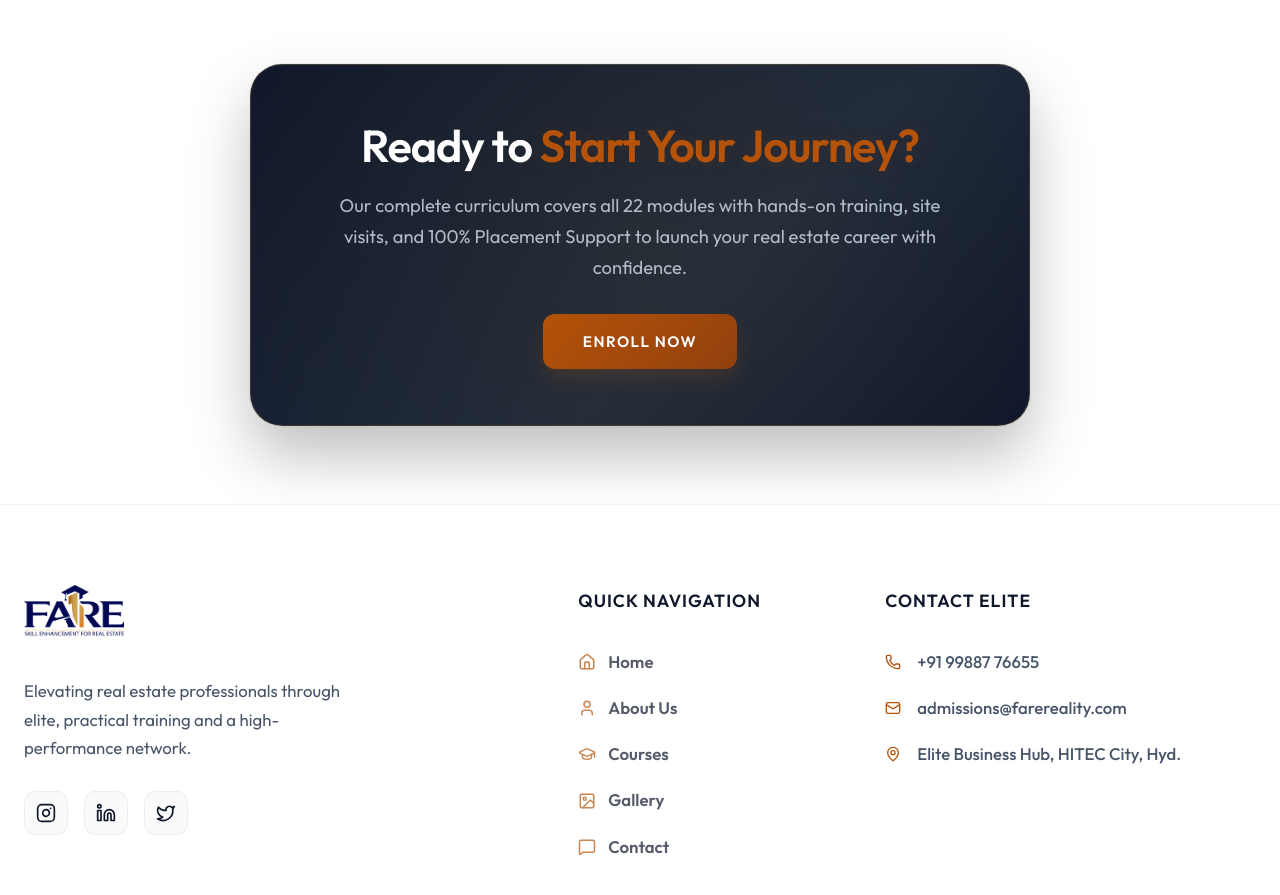
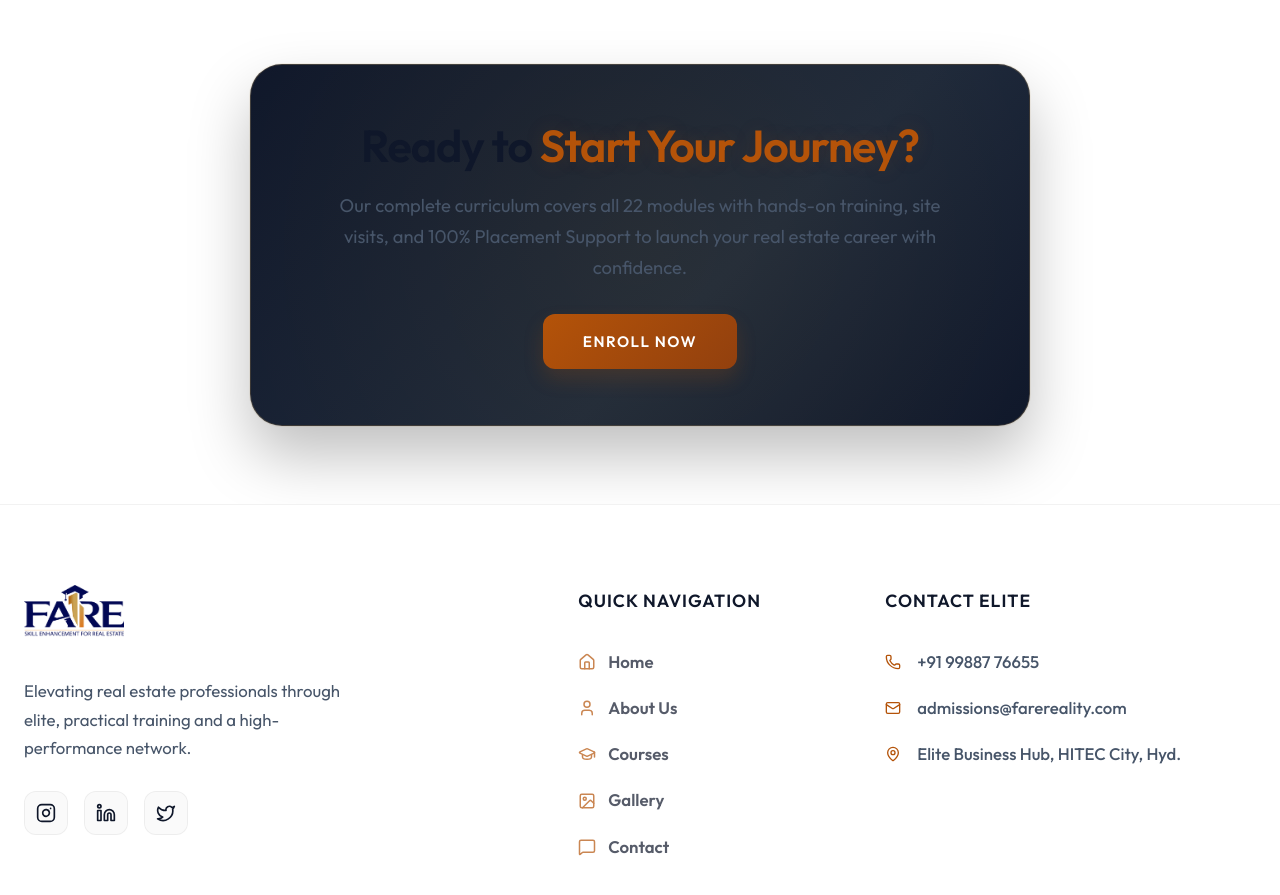
Before and after one commit to charankumardigitalraiz-max/Fare-Dark-theme, a React (Vite) app: page /courses in a window 1280 px wide. Shown: the part 3100-3995 px from the top of the page. Built offline with nearby package versions, Linux system fonts and the light colour scheme.

Commit message:
trainers page also updated

```diff
--- a/src/pages/TrainerPage.css
+++ b/src/pages/TrainerPage.css
@@ -458,7 +458,7 @@
 .syllabus-cta-modern .cta-title {
   font-size: clamp(2rem, 4vw, 2.8rem);
   font-weight: 600;
-  color: var(--text-main);
+  color: var(--text-main) !important;
   margin-bottom: 20px;
   position: relative;
   z-index: 1;
@@ -468,7 +468,7 @@
 
 .syllabus-cta-modern .cta-description {
   font-size: 1.15rem;
-  color: var(--text-muted);
+  color: var(--text-muted) !important;
   max-width: 640px;
   margin: 0 auto 30px;
   line-height: 1.7;
```
